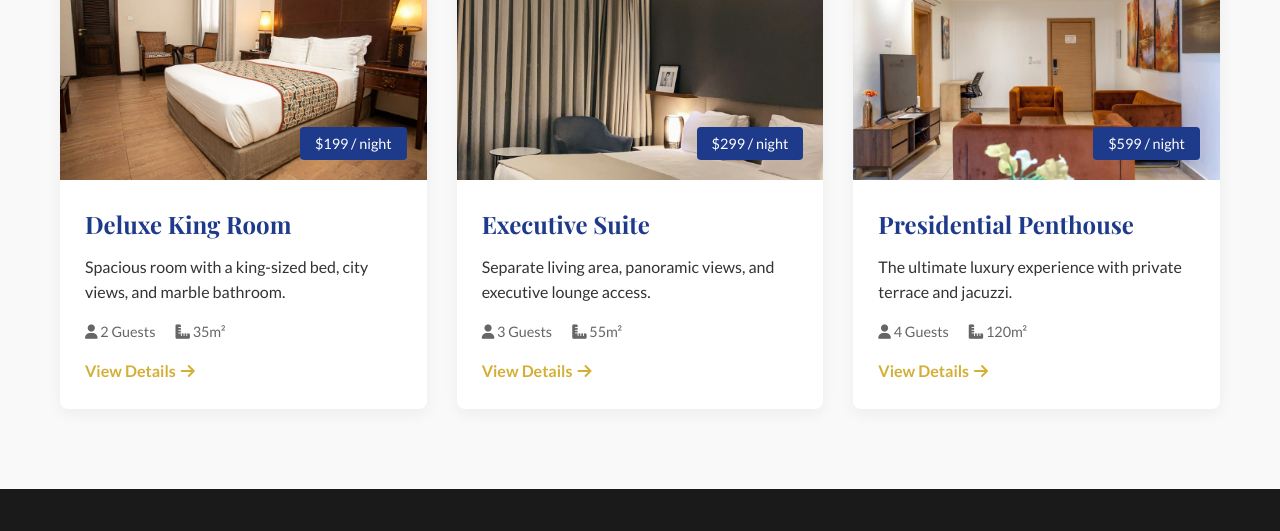
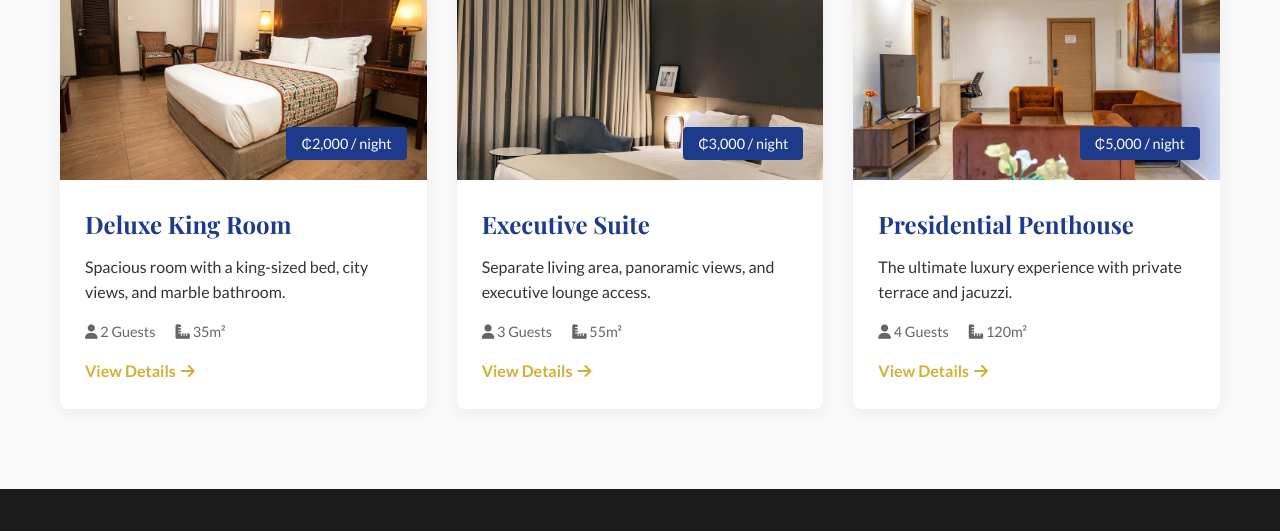
Before and after one commit to otengevans94-svg/New-Africa-Hotel, a plain HTML site: page index.html in a window 1280 px wide. Shown: the part 1620-2151 px from the top of the page. Drawn offline with nearby package versions, Linux system fonts and the light colour scheme; a web font is replaced by a local one.

Commit message:
Update index.html

```diff
--- a/index.html
+++ b/index.html
@@ -91,7 +91,7 @@
                 <div class="room-card">
                     <div class="room-img">
                         <img src="images/room-standard.jpg" alt="Deluxe King Room">
-                        <span class="price">$199 / night</span>
+                        <span class="price">₵2,000 / night</span>
                     </div>
                     <div class="room-details">
                         <h3>Deluxe King Room</h3>
@@ -106,7 +106,7 @@
                 <div class="room-card">
                     <div class="room-img">
                         <img src="images/room-deluxe.jpg" alt="Executive Suite">
-                        <span class="price">$299 / night</span>
+                        <span class="price">₵3,000 / night</span>
                     </div>
                     <div class="room-details">
                         <h3>Executive Suite</h3>
@@ -121,7 +121,7 @@
                 <div class="room-card">
                     <div class="room-img">
                         <img src="images/room-suite.jpg" alt="Presidential Suite">
-                        <span class="price">$599 / night</span>
+                        <span class="price">₵5,000 / night</span>
                     </div>
                     <div class="room-details">
                         <h3>Presidential Penthouse</h3>
```
